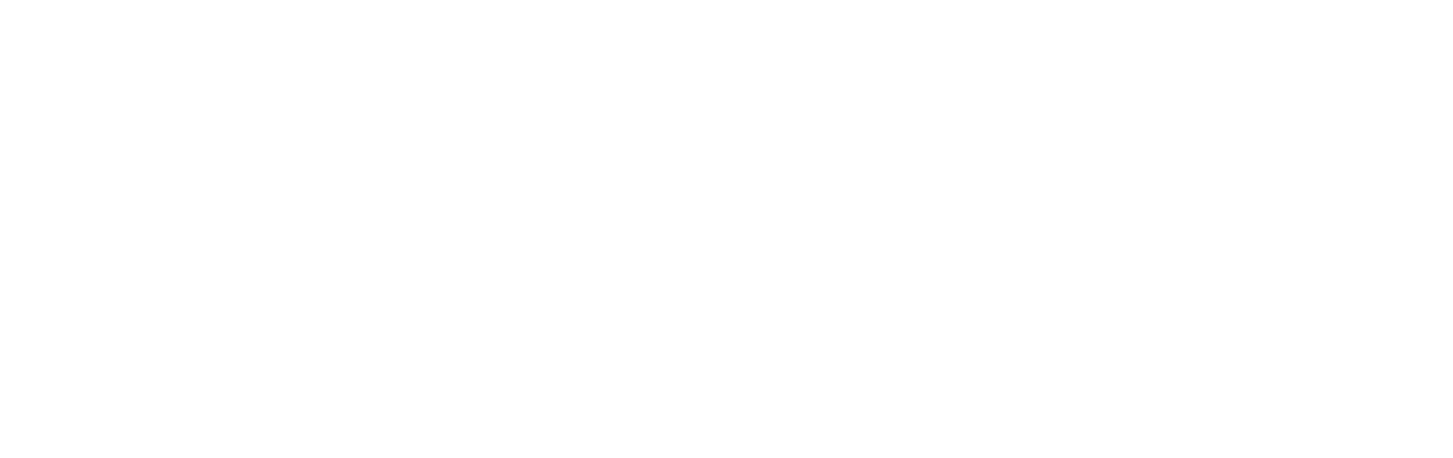
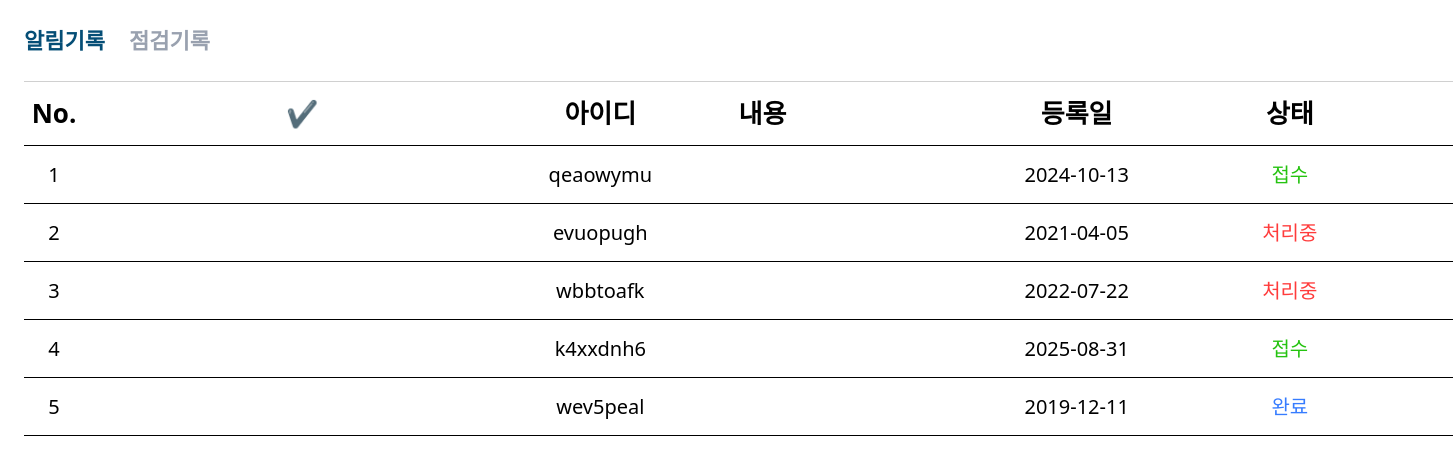
Before and after one commit to chdals2995/ABCD, a React (Vite) app: page /log in a window 1280 px wide. Before the commit this address had no page. Shown: the top 458 px of the page, 1453 px wide, since content can reach past the window. Built offline with nearby package versions, Linux system fonts and the light colour scheme.

Commit message:
기록 전체 페이지, 알람 페이지 생성!

```diff
--- a/src/App.jsx
+++ b/src/App.jsx
@@ -1,5 +1,6 @@
 import { Routes, Route } from "react-router-dom";
 import Alarm from "./Component/Alarm/Alarm";
+import Log from "./Log/Component/Log";
 
 import "./App.css";
 
@@ -8,6 +9,7 @@ function App() {
     <Routes>
       <Route path="/" element={<div>Home</div>} />
       <Route path="/alarm" element={<Alarm />} />
+      <Route path="/log" element={<Log />} />
     </Routes>
   );
 }
--- /dev/null
+++ b/src/Log/Component/AlarmL.jsx
@@ -0,0 +1,48 @@
+// AlarmL.jsx
+import { useState } from "react";
+
+export default function AlarmL({ row, index, editMode, selected, setSelected }) {
+  const colors = {
+    접수: "text-[#25C310]",
+    처리중: "text-[#FF3B3B]",
+    완료: "text-[#367CFF]",
+  };
+
+  const toggle = () => {
+    if (selected.includes(row.id)) {
+      setSelected(selected.filter((id) => id !== row.id));
+    } else {
+      setSelected([...selected, row.id]);
+    }
+  };
+
+  // row.content 안에 "글자크기:XXpx" 같은 패턴 제거
+  const cleanedContent = row.content?.replace(/글자\s*크기\s*:\s*\d+px/gi, "");
+
+  return (
+    <div className="grid grid-cols-6 items-center h-[58px] border-b text-[20px]">
+
+      {/* No. */}
+      <div className="w-[60px] text-center">{index}</div>
+
+      {/* 체크박스 (수정모드일 때만 표시) */}
+      <div className="w-[80px] flex justify-center">
+        {editMode && <input type="checkbox" onChange={toggle} className="scale-150" />}
+      </div>
+
+      {/* 아이디 */}
+      <div className="w-[200px] text-center">{row.user}</div>
+
+      {/* 내용 (글자크기 문구 자동 제거됨) */}
+      <div className="flex-1">{cleanedContent}</div>
+
+      {/* 등록일 */}
+      <div className="w-[200px] text-center">{row.date}</div>
+
+      {/* 상태 텍스트 */}
+      <div className="w-[150px] flex justify-center items-center">
+        <span className={colors[row.status]}>{row.status}</span>
+      </div>
+    </div>
+  );
+}
--- /dev/null
+++ b/src/Log/Component/AlarmLog.jsx
@@ -0,0 +1,34 @@
+// AlarmLog.jsx
+import AlarmL from "./AlarmL";
+
+export default function AlarmLog() {
+  // 더미 데이터 (추후 DB 연동)
+  const data = [
+    { id: 1, user: "qeaowymu", content: "글자크기:20px", date: "2024-10-13", status: "접수" },
+    { id: 2, user: "evuopugh", content: "", date: "2021-04-05", status: "처리중" },
+    { id: 3, user: "wbbtoafk", content: "", date: "2022-07-22", status: "처리중" },
+    { id: 4, user: "k4xxdnh6", content: "", date: "2025-08-31", status: "접수" },
+    { id: 5, user: "wev5peal", content: "", date: "2019-12-11", status: "완료" },
+  ];
+
+  return (
+    <div className="w-[1429px] border-t border-[#D0D0D0]">
+
+      {/* 테이블 헤더 */}
+      <div className="grid grid-cols-6 text-[26px] font-semibold py-3 border-b">
+        <div className="w-[60px] text-center">No.</div>
+        <div className="w-[80px] text-center">✔</div>
+        <div className="w-[200px] text-center">아이디</div>
+        <div className="flex-1 text-left">내용</div>
+        <div className="w-[200px] text-center">등록일</div>
+        <div className="w-[150px] text-center">상태</div>
+      </div>
+
+      {/* 리스트 */}
+      {data.map((row, idx) => (
+        <AlarmL key={row.id} row={row} index={idx + 1} />
+      ))}
+
+    </div>
+  );
+}
--- a/src/Log/Component/Log.jsx
+++ b/src/Log/Component/Log.jsx
@@ -1,68 +1,35 @@
+// Log.jsx (기록 페이지)
+
 import { useState } from "react";
+import AlarmLog from "./AlarmLog";
+// import CheckLog from "./CheckLog"; // 아직 안 만든 경우 주석 가능
 
-export default function Log({item}) {
-    const [isEdit, setIsEait] = useState(false);
-    const [selectedStatus, setSelectedStatus] = useState(item.status);
+export default function Log() {
+  const [tab, setTab] = useState("alarm"); // alarm | check
 
-    const statusColor = {
-        "접수" : "text-[#25c310]",
-        "처리중" : "text-[#ff3b3b]",
-        "완료" : "text-[#367cff]"
-    };
+  return (
+    <div className="w-full h-full bg-white p-6">
 
-    return (
-        <div className="flex justify-between items-center py-3 border-b">
-            <span className="text-[16px]">{item.title}</span>
+      {/* 상단 탭 */}
+      <div className="flex gap-6 mb-6 text-[22px] font-bold">
+        <button
+          className={tab === "alarm" ? "text-[#054E76]" : "text-gray-400"}
+          onClick={() => setTab("alarm")}
+        >
+          알림기록
+        </button>
 
-            <div className="flex items-center gap-4">
-            {/* 평상시 표시 */}
-            {!isEdit && (
-                <span className={`text-[16px] ${statusColor[item.status]}`}>
-                    {item.status}
-                </span>
-            )}
+        <button
+          className={tab === "check" ? "text-[#054E76]" : "text-gray-400"}
+          onClick={() => setTab("check")}
+        >
+          점검기록
+        </button>
+      </div>
 
-            {/* 수정 모드 */}
-            {isEdit && (
-                <div className="flex gap-3">
-                    {["접수", "처리중", "완료"].map((s) => {
-                        <button
-                          key = {s}
-                          onClick = { () => setSelectedStatus(s)}
-                          className={`
-                            px-2 py-1 text-[15px]
-                            ${selectedStatus === s
-                              ? "border-2 border-[#054e76] rounded-md text-[#054e76]"
-                              : "text-gray-500"
-                            }
-                         `}
-                         >
-                            {s}
-                         </button>
-                      })}
-                 </div>
-            )}
-
-            {/* 수정 ｜ 저장 버튼  */}
-            {!isEdit ? (
-                <button
-                  onClick ={() => setIsEait(true)}
-                  className="text-[14px] border px-2 py-1 rounded-md"
-                  >
-                    수정
-                  </button>
-            ) : (
-                <button
-                  onClick = {() => {
-                    setIsEait(false);
-                    console.log("저장된 상태:", selectedStatus);
-                  }}
-                  className="text-[14px] border px-2 py-1 rounded-md bg-blue-100"
-                >
-                    저장
-                </button>
-            )}
-            </div>
-        </div>
-    )
+      {/* 탭 콘텐츠 */}
+      {tab === "alarm" && <AlarmLog />}
+      {tab === "check" && <CheckLog />}
+    </div>
+  );
 }
```
Also changed, not shown: src/icons/choice_icon.png (added).
